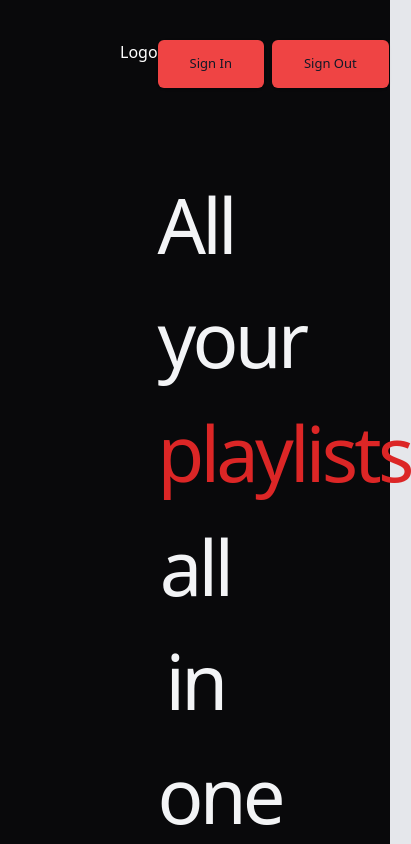
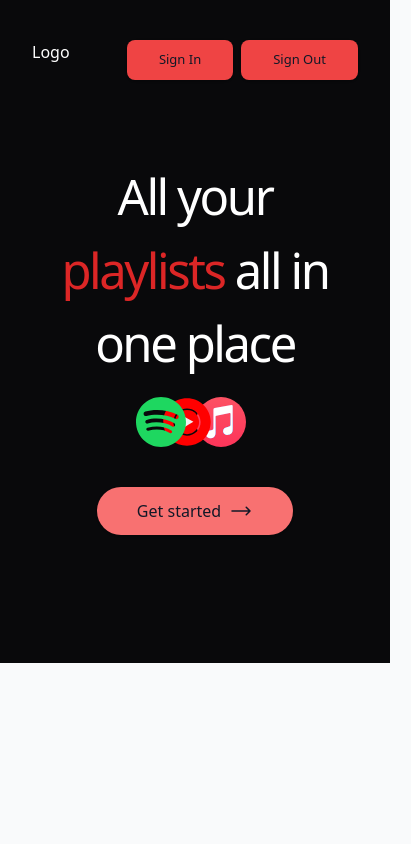
Before and after one commit to adex-codez/combinedplaylist, a Next.js app: page / in a window 390 px wide. Shown: the top 844 px of the page, 411 px wide, since content can reach past the window. Built offline with nearby package versions, Linux system fonts and the light colour scheme.

Commit message:
chore(homepage header): added responsiveness

```diff
--- a/src/app/globals.css
+++ b/src/app/globals.css
@@ -54,6 +54,6 @@
     @apply border-border;
   }
   body {
-    @apply bg-gray-200 text-foreground;
+    @apply bg-gray-50 text-foreground;
   }
 }
--- a/src/app/page.tsx
+++ b/src/app/page.tsx
@@ -3,21 +3,28 @@ import { Button } from "~/components/ui/button";
 
 export default function Home() {
   return (
-    <div className="pt-10 h-[100vh] bg-[#09090b] px-[120px]">
+    <div>
+      <header className="pt-10 pb-32 flex flex-col bg-back px-8 md:px[80px] lg:px-[120px]">
         <nav className="flex justify-between">
           <h1 className="text-white">Logo</h1>
           <div className="flex gap-2">
-          <Button className="bg-red-500 text-gray-900 py-6" size="lg">
+            <Button
+              className="bg-red-500 rounded-lg text-gray-900 py-4"
+              size="lg"
+            >
               Sign In
             </Button>
-          <Button className="bg-red-500 text-gray-900 py-6" size="lg">
+            <Button
+              className="bg-red-500 rounded-lg text-gray-900 py-4"
+              size="lg"
+            >
               Sign Out
             </Button>
           </div>
         </nav>
         <div className="flex flex-col mt-20">
-        <h1 className="text-gray-100 text-wrap flex justify-center text-7xl text-center leading-[-0.05em] tracking-tighter">
-          <span className="w-[50%]">
+          <h1 className="text-background text-wrap flex justify-center text-5xl md:text-6xl lg:text-7xl text-center leading-[-0.05em] tracking-tighter">
+            <span className="lg:w-[50%] md:w-[60%]">
               All your <span className="text-red-600">playlists</span>{" "}
               <span className="pt-4">all in one place</span>
             </span>
@@ -52,6 +59,39 @@ export default function Home() {
             </div>
           </div>
         </div>
+        <div className="flex justify-center mt-10">
+          <Button
+            className="px-10 py-6 rounded-full gap-2 flex bg-red-400 text-gray-900 text-base"
+            size="lg"
+          >
+            Get started{" "}
+            <svg
+              xmlns="http://www.w3.org/2000/svg"
+              fill="none"
+              viewBox="0 0 24 24"
+              strokeWidth={1.5}
+              stroke="currentColor"
+              className="w-6 h-6"
+            >
+              <path
+                strokeLinecap="round"
+                strokeLinejoin="round"
+                d="M17.25 8.25 21 12m0 0-3.75 3.75M21 12H3"
+              />
+            </svg>
+          </Button>
+        </div>
+      </header>
+
+      <section className="px-[120px]  pt-56">
+        <div>
+          <div className="flex justify-center pb-14">
+            <div className="rounded-full pt-[6px] bg-back h-[60px] w-[60px]">
+              <h3 className="text-red-500 text-3xl text-center">1</h3>
+            </div>
+          </div>
+        </div>
+      </section>
     </div>
   );
 }
--- a/tailwind.config.ts
+++ b/tailwind.config.ts
@@ -31,6 +31,7 @@ const config = {
       },
       colors: {
         border: "hsl(var(--border))",
+        back: "#09090b",
         input: "hsl(var(--input))",
         ring: "hsl(var(--ring))",
         background: "hsl(var(--background))",
```
Lines whose indentation alone changed are shown as unchanged.
